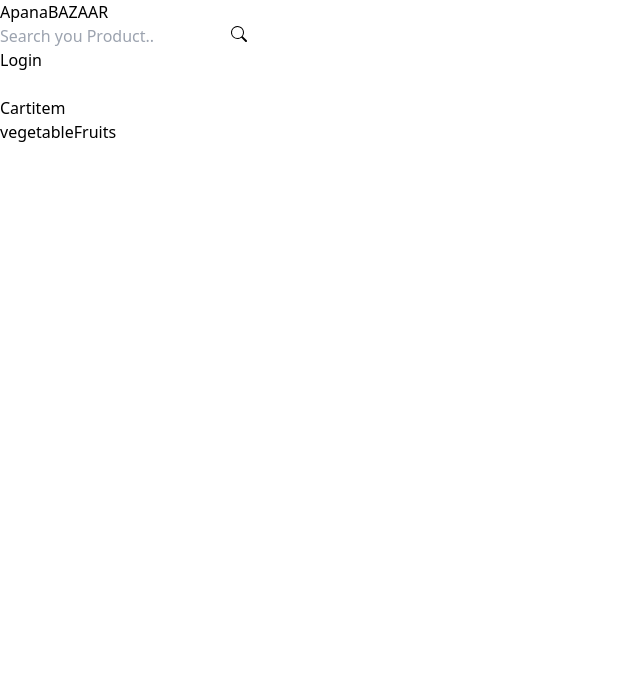
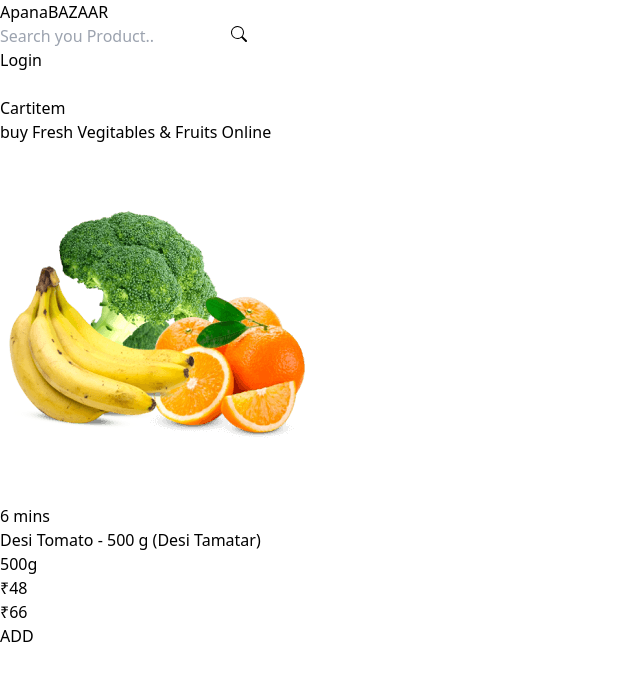
Before and after one commit to jhoncarter7/apnabazar, a React (Vite) app in the folder client/: page /vegetable-fruits in a window 1280 px wide. Shown: the top 680 px of the page, without its empty margins (0-640 px from the left). Built offline with nearby package versions, Linux system fonts and the light colour scheme; some icons are missing.

Commit message:
create ProductCard component

```diff
--- /dev/null
+++ b/client/src/components/ProductsCard.jsx
@@ -0,0 +1,17 @@
+export default function ProductsCard() {
+  return (
+    <div className="w-[42vw] lg:w-[18vw] shadow-md p-[2vw] rounded-lg">
+      <img src="/image/fruits&veg.png" alt="" />
+      <p className="text-xs text-gray-700">6 mins</p>
+      <h3>Desi Tomato - 500 g (Desi Tamatar) </h3>
+      <p className="text-gray-600 font-light">500g</p>
+      <div className="flex justify-between">
+        <div>
+          <p className="text-xs">₹48</p>
+          <p className="text-xs text-gray-600 line-through items-center">₹66</p>
+        </div>
+        <button className="border-2 px-8 border-green-500 rounded-md bg-green-100 text-green-500 font-semibold cursor-pointer">ADD</button>
+      </div>
+    </div>
+  );
+}
--- a/client/src/pages/categories/AttaRice.jsx
+++ b/client/src/pages/categories/AttaRice.jsx
@@ -1,6 +1,12 @@
+import ProductsCard from "../../components/ProductsCard";
 
 export default function AttaRice() {
   return (
-    <div>AttaRice</div>
+    <div className="p-6 ">
+      <h2 className="text-xl text-gray-600">Buy Atta & Rice Online</h2>
+      <div className="grid  grid-cols-2 lg:grid-cols-4 xl:grid-cols-5 overflow-hidden gap-y-4 ">
+      <ProductsCard/>
+      </div>
+    </div>
   )
 }
--- a/client/src/pages/categories/VegetableFruits.jsx
+++ b/client/src/pages/categories/VegetableFruits.jsx
@@ -1,7 +1,13 @@
+import ProductsCard from "../../components/ProductsCard";
 
 
 export default function VegetableFruits() {
   return (
-    <div>vegetableFruits</div>
+    <div className="p-6 ">
+      <h2 className="text-xl text-gray-600">buy Fresh Vegitables & Fruits Online</h2>
+      <div className="grid  grid-cols-2 lg:grid-cols-4 xl:grid-cols-5 overflow-hidden gap-y-4 ">
+      <ProductsCard/>
+      </div>
+    </div>
   )
 }
```
